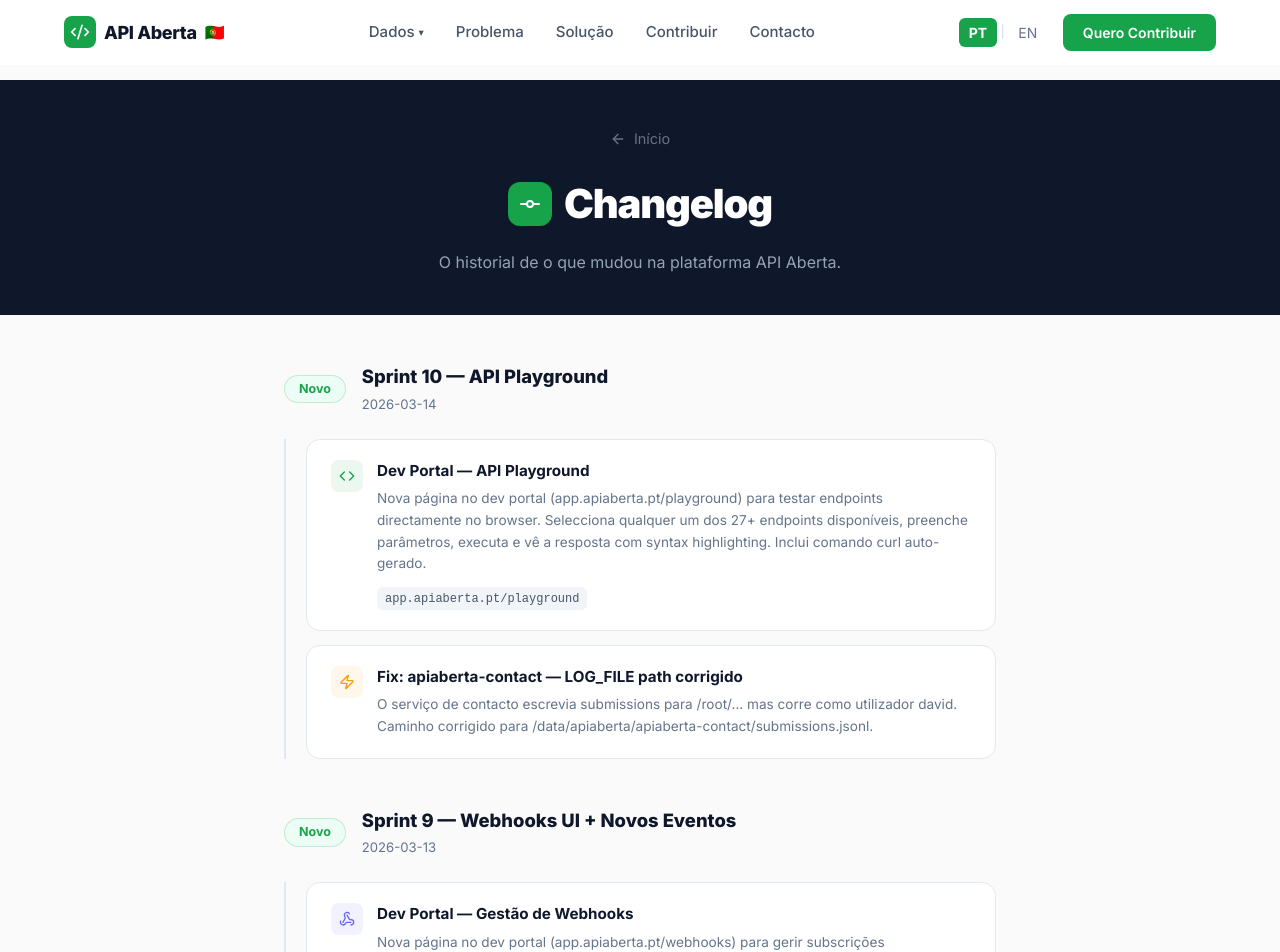
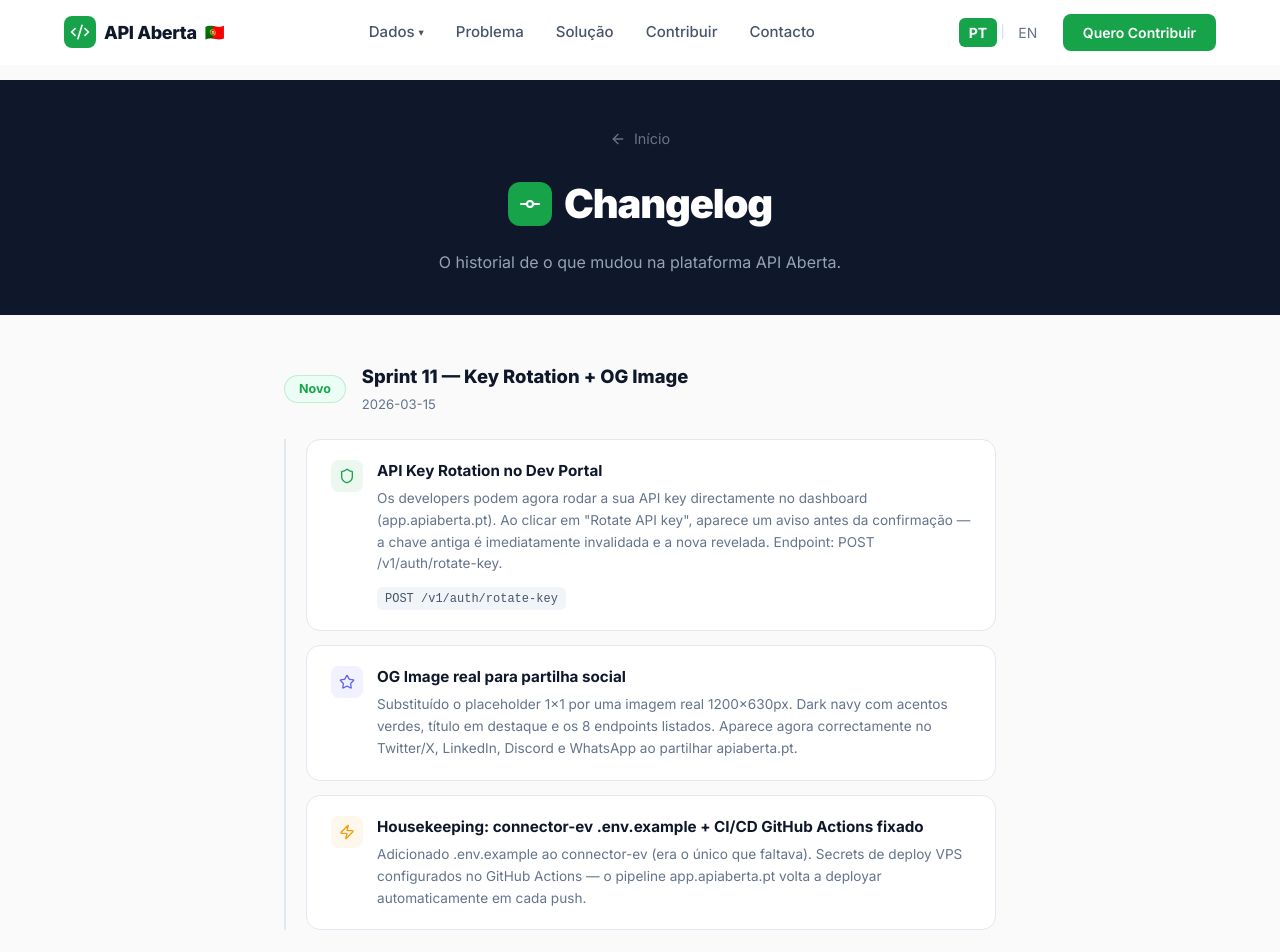
Before and after one commit to apiaberta/apiaberta.pt, a React (Vite) app: page /changelog in a window 1280 px wide. Shown: the top 952 px of the page. Built offline with nearby package versions, Linux system fonts and the light colour scheme.

Commit message:
feat: Sprint 11 — changelog entry + real og-image
- Changelog: entrada Sprint 11 (key rotation, og-image, housekeeping)
- public/og-image.png: imagem real 1200×630 gerada com Playwright

```diff
--- a/src/pages/Changelog.jsx
+++ b/src/pages/Changelog.jsx
@@ -2,6 +2,36 @@ import { Link } from 'react-router-dom'
 import { ArrowLeft, GitCommit, Star, Shield, Zap, Database, ShieldAlert, BarChart2, TrendingUp, Webhook, Code, MapPin } from 'lucide-react'
 
 const RELEASES = [
+  {
+    date: '2026-03-15',
+    version: 'Sprint 11 — Key Rotation + OG Image',
+    tag: 'Novo',
+    tagColor: '#16A34A',
+    tagBg: '#ECFDF5',
+    items: [
+      {
+        icon: Shield,
+        color: '#16A34A',
+        title: 'API Key Rotation no Dev Portal',
+        desc: 'Os developers podem agora rodar a sua API key directamente no dashboard (app.apiaberta.pt). Ao clicar em "Rotate API key", aparece um aviso antes da confirmação — a chave antiga é imediatamente invalidada e a nova revelada. Endpoint: POST /v1/auth/rotate-key.',
+        endpoints: ['POST /v1/auth/rotate-key']
+      },
+      {
+        icon: Star,
+        color: '#6366F1',
+        title: 'OG Image real para partilha social',
+        desc: 'Substituído o placeholder 1×1 por uma imagem real 1200×630px. Dark navy com acentos verdes, título em destaque e os 8 endpoints listados. Aparece agora correctamente no Twitter/X, LinkedIn, Discord e WhatsApp ao partilhar apiaberta.pt.',
+        endpoints: []
+      },
+      {
+        icon: Zap,
+        color: '#F59E0B',
+        title: 'Housekeeping: connector-ev .env.example + CI/CD GitHub Actions fixado',
+        desc: 'Adicionado .env.example ao connector-ev (era o único que faltava). Secrets de deploy VPS configurados no GitHub Actions — o pipeline app.apiaberta.pt volta a deployar automaticamente em cada push.',
+        endpoints: []
+      }
+    ]
+  },
   {
     date: '2026-03-14',
     version: 'Sprint 10 — API Playground',
```
